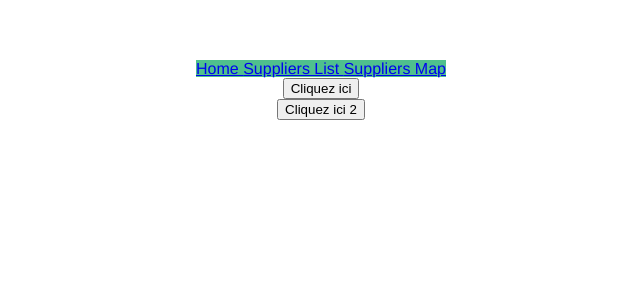
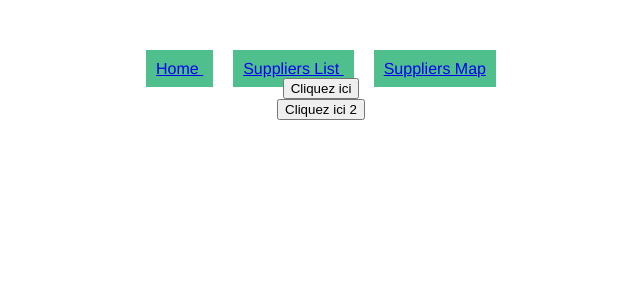
Before and after one commit to hhendrik81/github-supplier, a Vue app: page / in a window 1280 px wide. Shown: the top 300 px of the page, without its empty margins (319-959 px from the left). Built offline with nearby package versions, Linux system fonts and the light colour scheme.

Commit message:
1 file modified

```diff
--- a/src/App.vue
+++ b/src/App.vue
@@ -45,5 +45,7 @@ export default {
 }
 .link-menu{
   background-color: #4fc08d;
+  margin: 10px;
+  padding: 10px;
 }
 </style>
```
